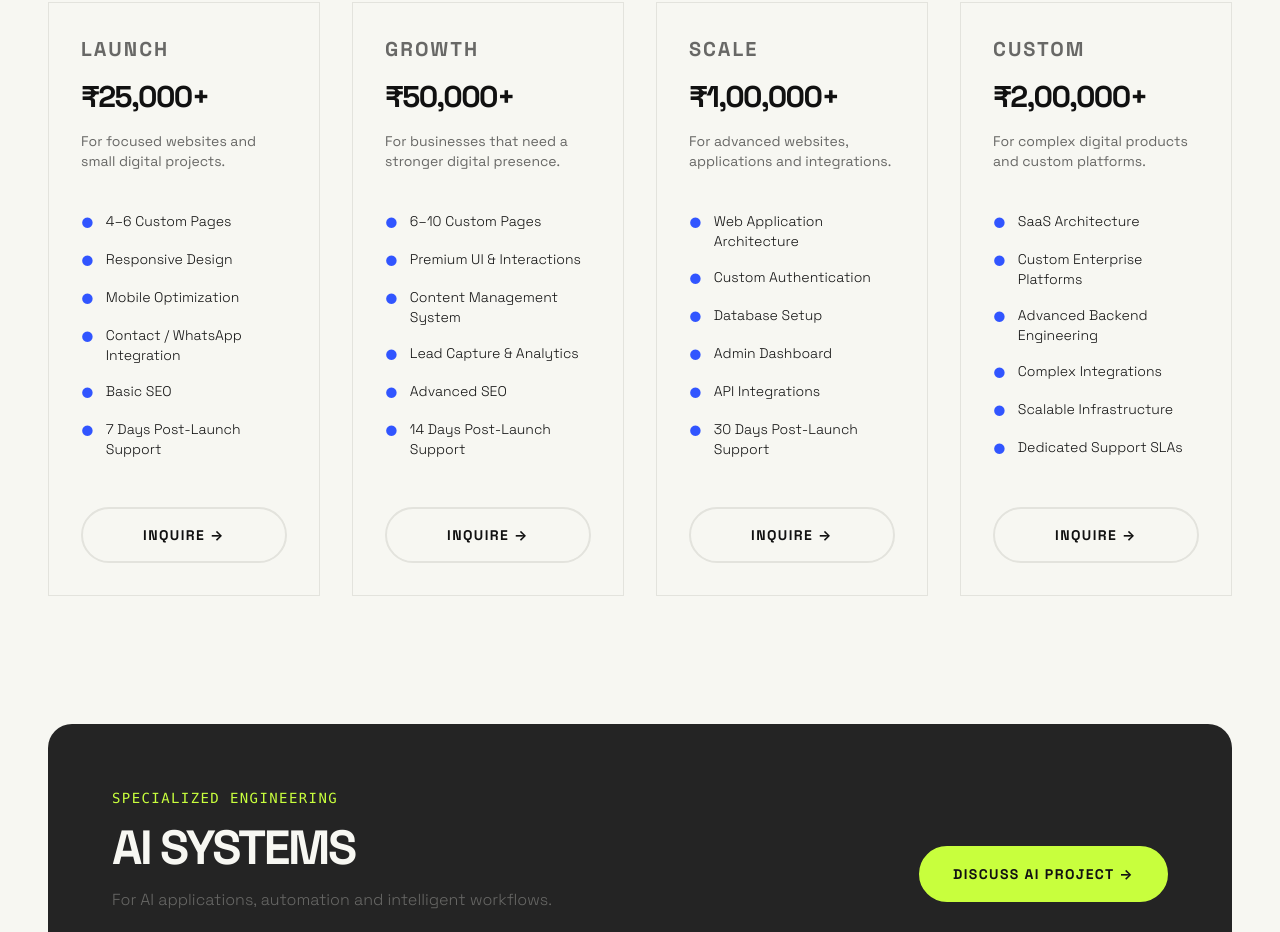
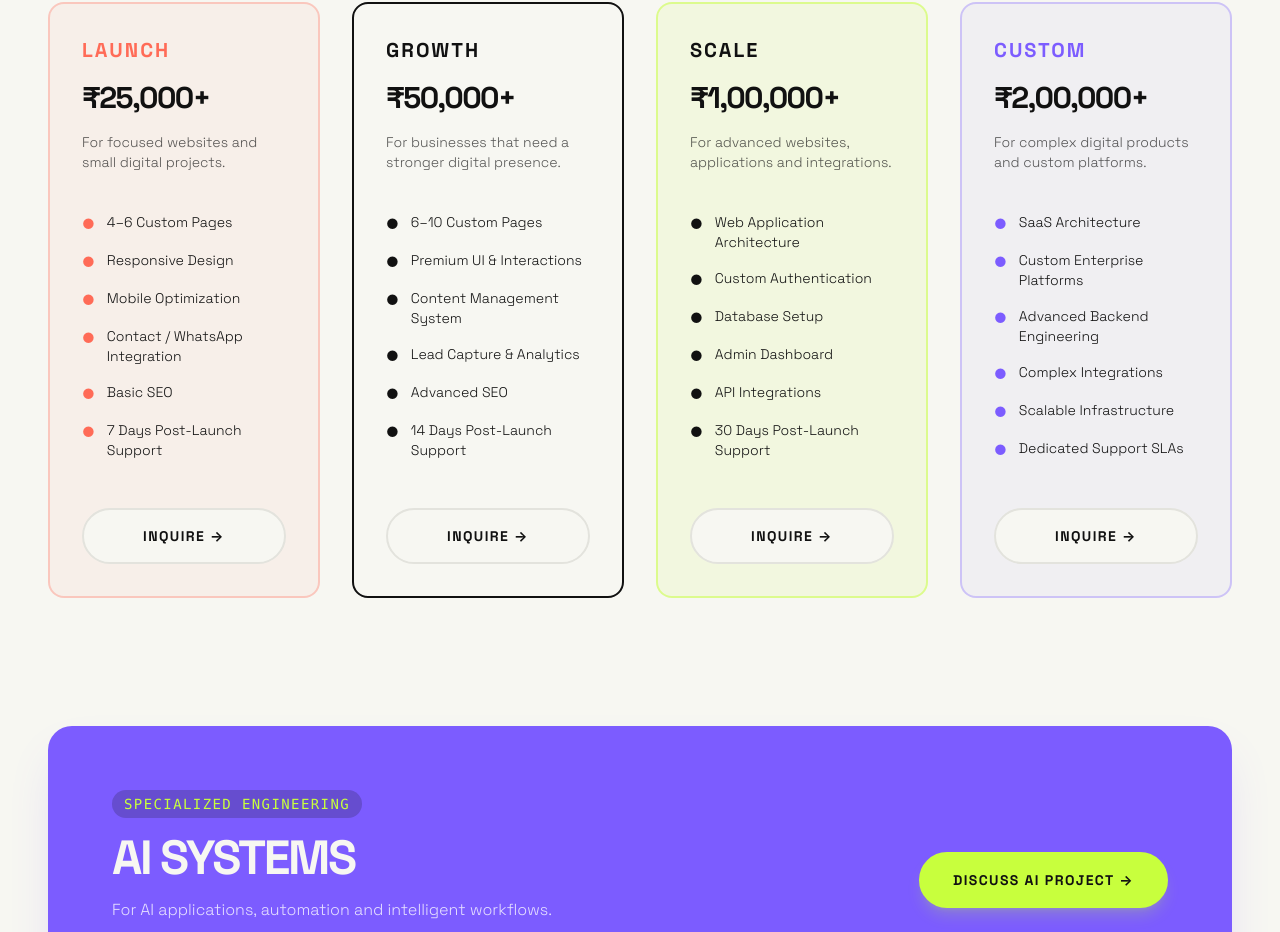
Before and after one commit to mohdwaaiz16/MW-ZAWION, a React (Vite) app: page /pricing in a window 1280 px wide. Shown: the part 515-1447 px from the top of the page. Built offline with nearby package versions, Linux system fonts and the light colour scheme.

Commit message:
feat: inject vibrant colors across layout and UI components

```diff
--- a/src/pages/Capabilities.jsx
+++ b/src/pages/Capabilities.jsx
@@ -1,5 +1,6 @@
 import React, { useEffect, useState } from 'react';
 import { Link } from 'react-router-dom';
+import Button from '../components/UI/Button';
 
 const Capabilities = () => {
   const [hoveredIndex, setHoveredIndex] = useState(null);
@@ -52,44 +53,47 @@ const Capabilities = () => {
 
       {/* Capabilities List */}
       <div className="max-w-7xl mx-auto px-6 md:px-12">
-        <div className="flex flex-col border-t border-mw-border">
-          {capabilities.map((cap, index) => (
+        <div className="flex flex-col border-t-2 border-mw-border">
+          {capabilities.map((cap, index) => {
+            const hoverColors = ['group-hover:text-mw-coral', 'group-hover:text-mw-electric', 'group-hover:text-mw-purple', 'group-hover:text-mw-lime', 'group-hover:text-mw-accent'];
+            return (
               <div
                 key={index}
-              className="flex flex-col lg:flex-row justify-between items-start lg:items-center py-16 border-b border-mw-border group relative"
+                className="flex flex-col lg:flex-row justify-between items-start lg:items-center py-16 border-b-2 border-mw-border group relative transition-colors duration-500 hover:bg-mw-lightgrey px-8 -mx-8 rounded-2xl"
                 onMouseEnter={() => setHoveredIndex(index)}
                 onMouseLeave={() => setHoveredIndex(null)}
               >
 
                 <div className="flex items-start lg:items-center gap-8 mb-6 lg:mb-0 lg:w-1/2">
-                <span className={`font-mono text-sm tracking-widest transition-colors ${hoveredIndex === index ? 'text-mw-accent' : 'text-mw-muted'}`}>
+                  <span className={`font-mono text-sm tracking-widest transition-colors ${hoveredIndex === index ? hoverColors[index].replace('group-hover:', '') : 'text-mw-muted'}`}>
                     0{index + 1}
                   </span>
-                <h3 className="text-3xl md:text-5xl font-bold tracking-tighter uppercase leading-none">
+                  <h3 className={`text-3xl md:text-5xl font-bold tracking-tighter uppercase leading-none transition-colors duration-300 ${hoverColors[index]}`}>
                     {cap.title}
                   </h3>
                 </div>
 
                 <div className="lg:w-1/2 flex flex-col md:flex-row justify-between items-start gap-8">
-                <p className="text-mw-muted text-lg font-light leading-relaxed max-w-sm">
+                  <p className="text-mw-muted text-lg font-light leading-relaxed max-w-sm group-hover:text-mw-black transition-colors">
                     {cap.desc}
                   </p>
                   <div className="text-left md:text-right">
                     <span className="block text-xs font-mono tracking-widest text-mw-muted uppercase mb-2">Technology</span>
-                  <span className="block text-sm font-bold tracking-widest uppercase">{cap.tech}</span>
+                    <span className="block text-sm font-bold tracking-widest uppercase text-mw-black/80">{cap.tech}</span>
                   </div>
                 </div>
 
               </div>
-          ))}
+            )
+          })}
         </div>
       </div>
 
       {/* CTA */}
-      <div className="max-w-7xl mx-auto px-6 md:px-12 mt-32">
-        <Link to="/contact" className="inline-block bg-mw-black text-mw-white hover:bg-mw-accent transition-colors font-bold tracking-widest uppercase text-sm px-12 py-5">
+      <div className="max-w-7xl mx-auto px-6 md:px-12 mt-32 text-center md:text-left">
+        <Button to="/contact" variant="primary">
           START A PROJECT →
-        </Link>
+        </Button>
       </div>
 
     </div>
--- a/src/pages/Links.jsx
+++ b/src/pages/Links.jsx
@@ -24,15 +24,15 @@ const Links = () => {
   ];
 
   return (
-    <div className="w-full bg-mw-white min-h-screen text-mw-black pt-16 pb-32 flex flex-col items-center">
+    <div className="w-full bg-mw-lime min-h-screen text-mw-black pt-16 pb-32 flex flex-col items-center">
 
       {/* Header Profile */}
       <div className="flex flex-col items-center mb-12 px-6 text-center">
-        <Link to="/" className="w-20 h-20 bg-mw-black text-mw-white rounded-full flex items-center justify-center font-bold tracking-widest uppercase mb-6 hover:scale-105 transition-transform">
+        <Link to="/" className="w-20 h-20 bg-mw-purple text-mw-white rounded-full flex items-center justify-center font-bold tracking-widest uppercase mb-6 hover:scale-105 transition-transform shadow-xl shadow-mw-purple/20">
           MW
         </Link>
         <h1 className="text-2xl font-bold tracking-tighter uppercase mb-2">MW ZAWION</h1>
-        <p className="text-mw-muted font-light text-sm max-w-[280px]">
+        <p className="text-mw-black/70 font-light text-sm max-w-[280px]">
           Digital Product & Technology Studio<br />
           Bangalore / India
         </p>
@@ -48,15 +48,15 @@ const Links = () => {
             to={link.url}
             className={`w-full py-4 px-6 text-center text-sm font-bold tracking-widest uppercase rounded-full transition-transform active:scale-95 hover:scale-[1.02] ${
               link.primary
-                ? 'bg-mw-accent text-mw-white shadow-lg shadow-mw-accent/20 border-2 border-mw-accent'
-                : 'bg-mw-white text-mw-black border-2 border-mw-border hover:border-mw-black'
+                ? 'bg-mw-electric text-mw-white shadow-lg shadow-mw-electric/30 border-2 border-mw-electric'
+                : 'bg-mw-white text-mw-black shadow-md shadow-mw-black/5 hover:bg-mw-softblue hover:text-mw-electric'
             }`}
           >
             {link.label}
           </Link>
         ))}
 
-        <div className="w-full h-px bg-mw-border my-6"></div>
+        <div className="w-full h-px bg-mw-black/10 my-6"></div>
 
         {/* Social */}
         {socialLinks.map((link, index) => (
@@ -65,7 +65,7 @@ const Links = () => {
             href={link.url}
             target="_blank"
             rel="noopener noreferrer"
-            className="w-full py-4 px-6 text-center text-sm font-bold tracking-widest uppercase rounded-full bg-mw-lightgrey text-mw-black transition-transform active:scale-95 hover:scale-[1.02]"
+            className="w-full py-4 px-6 text-center text-sm font-bold tracking-widest uppercase rounded-full bg-mw-coral text-mw-white shadow-lg shadow-mw-coral/20 transition-transform active:scale-95 hover:scale-[1.02]"
           >
             {link.label}
           </a>
--- a/src/pages/Pricing.jsx
+++ b/src/pages/Pricing.jsx
@@ -78,39 +78,45 @@ const Pricing = () => {
 
       {/* Standard Pricing Grid */}
       <div className="max-w-7xl mx-auto px-6 md:px-12 grid grid-cols-1 md:grid-cols-2 xl:grid-cols-4 gap-8 mb-32">
-        {packages.map((pkg, i) => (
-          <div key={i} className="border border-mw-border p-8 flex flex-col h-full bg-mw-white hover:border-mw-black transition-colors group">
-            <h3 className="text-xl font-bold tracking-widest uppercase mb-4 text-mw-muted group-hover:text-mw-black transition-colors">{pkg.name}</h3>
-            <div className="text-3xl font-bold tracking-tighter mb-4">{pkg.price}</div>
-            <p className="text-sm text-mw-muted mb-8 h-12">{pkg.for}</p>
+        {packages.map((pkg, i) => {
+          const colors = ['border-mw-coral/30 hover:border-mw-coral', 'border-mw-electric/30 hover:border-mw-electric', 'border-mw-lime/50 hover:border-mw-lime', 'border-mw-purple/30 hover:border-mw-purple'];
+          const bgColors = ['bg-mw-coral/5', 'bg-mw-electric/5', 'bg-mw-lime/10', 'bg-mw-purple/5'];
+          const textColors = ['text-mw-coral', 'text-mw-electric', 'text-mw-black', 'text-mw-purple'];
+
+          return (
+            <div key={i} className={`border-2 p-8 flex flex-col h-full transition-all duration-300 group hover:shadow-xl rounded-2xl ${colors[i % 4]} ${bgColors[i % 4]}`}>
+              <h3 className={`text-xl font-bold tracking-widest uppercase mb-4 transition-colors ${textColors[i % 4]}`}>{pkg.name}</h3>
+              <div className="text-3xl font-bold tracking-tighter mb-4 text-mw-black">{pkg.price}</div>
+              <p className="text-sm text-mw-black/70 mb-8 h-12 font-light">{pkg.for}</p>
 
               <ul className="flex flex-col gap-4 mb-12 flex-grow">
                 {pkg.features.map((feature, j) => (
                   <li key={j} className="text-sm font-light flex items-start gap-3">
-                  <span className="text-mw-accent mt-0.5">●</span>
+                    <span className={`mt-0.5 ${textColors[i % 4]}`}>●</span>
                     {feature}
                   </li>
                 ))}
               </ul>
 
-            <Button to={`/estimate?package=${pkg.name} (${pkg.price})`} variant="outline" fullWidth>
+              <Button to={`/estimate?package=${pkg.name} (${pkg.price})`} variant="outline" fullWidth className="bg-mw-white hover:bg-mw-black hover:text-mw-white hover:border-mw-black">
                 INQUIRE →
               </Button>
             </div>
-        ))}
+          )
+        })}
       </div>
 
       {/* AI Systems Special Block */}
       <div className="max-w-7xl mx-auto px-6 md:px-12 mb-32">
-        <div className="bg-mw-dark text-mw-white rounded-3xl p-8 md:p-16 flex flex-col md:flex-row justify-between items-start md:items-center gap-8">
+        <div className="bg-mw-purple text-mw-white rounded-3xl p-8 md:p-16 flex flex-col md:flex-row justify-between items-start md:items-center gap-8 shadow-2xl shadow-mw-purple/20">
           <div className="md:w-1/2">
-            <h2 className="text-sm font-mono tracking-widest text-mw-lime uppercase mb-4">SPECIALIZED ENGINEERING</h2>
+            <h2 className="text-sm font-mono tracking-widest text-mw-lime uppercase mb-4 bg-mw-black/20 inline-block px-3 py-1 rounded-full">SPECIALIZED ENGINEERING</h2>
             <h3 className="text-4xl md:text-5xl font-bold tracking-tighter uppercase mb-4">AI SYSTEMS</h3>
-            <p className="text-mw-muted font-light mb-2">For AI applications, automation and intelligent workflows.</p>
-            <div className="text-2xl font-bold tracking-tighter mt-4">Starting at ₹75,000+</div>
+            <p className="text-white/80 font-light mb-2">For AI applications, automation and intelligent workflows.</p>
+            <div className="text-2xl font-bold tracking-tighter mt-4 text-mw-lime">Starting at ₹75,000+</div>
           </div>
           <div className="md:w-1/2 flex justify-start md:justify-end">
-            <Button to="/estimate?type=AI System&package=AI Systems (₹75K+)" variant="accent">
+            <Button to="/estimate?type=AI System&package=AI Systems (₹75K+)" variant="accent" className="bg-mw-lime text-mw-black hover:bg-mw-white shadow-lg shadow-mw-lime/20">
               DISCUSS AI PROJECT →
             </Button>
           </div>
```
Also changed, not shown: src/pages/Home.jsx (+13 -13 lines). Lines whose indentation alone changed are shown as unchanged.
